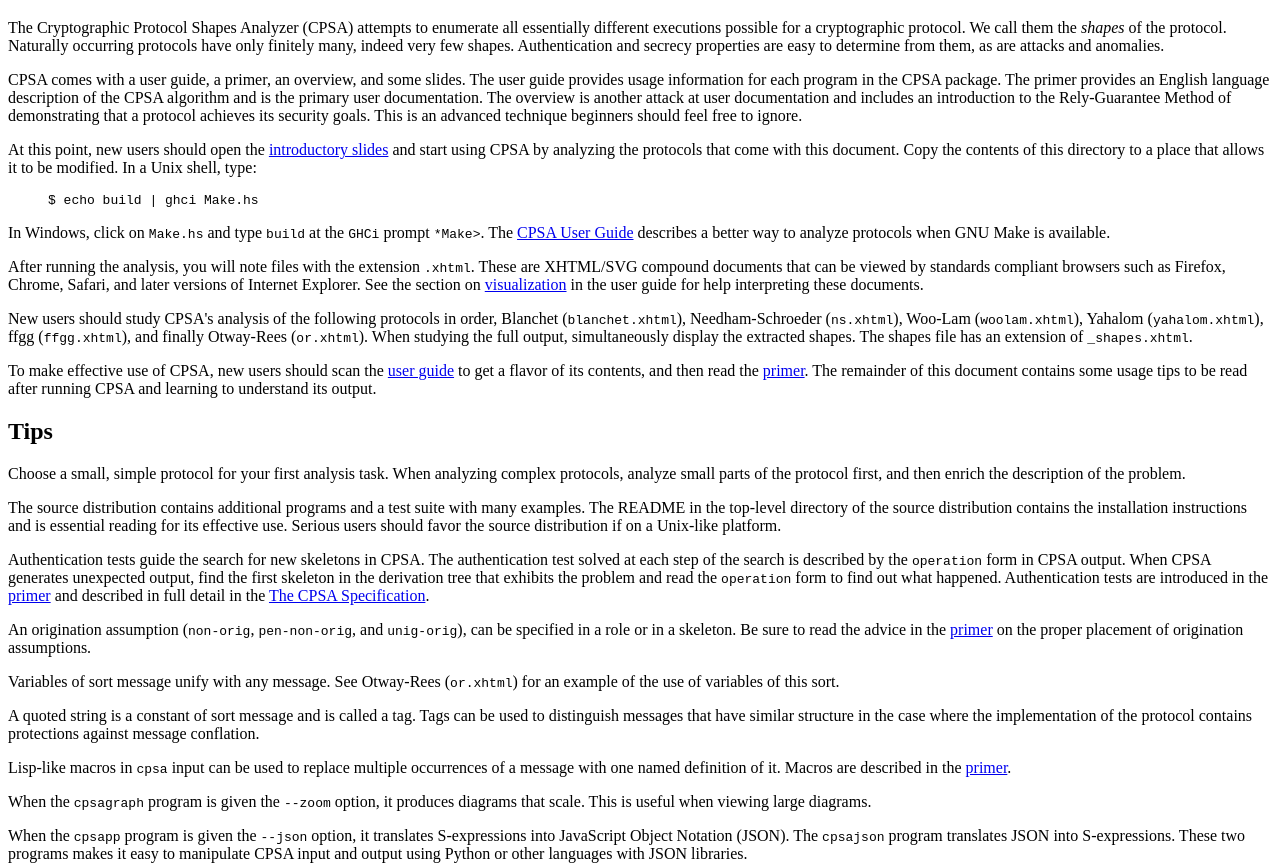
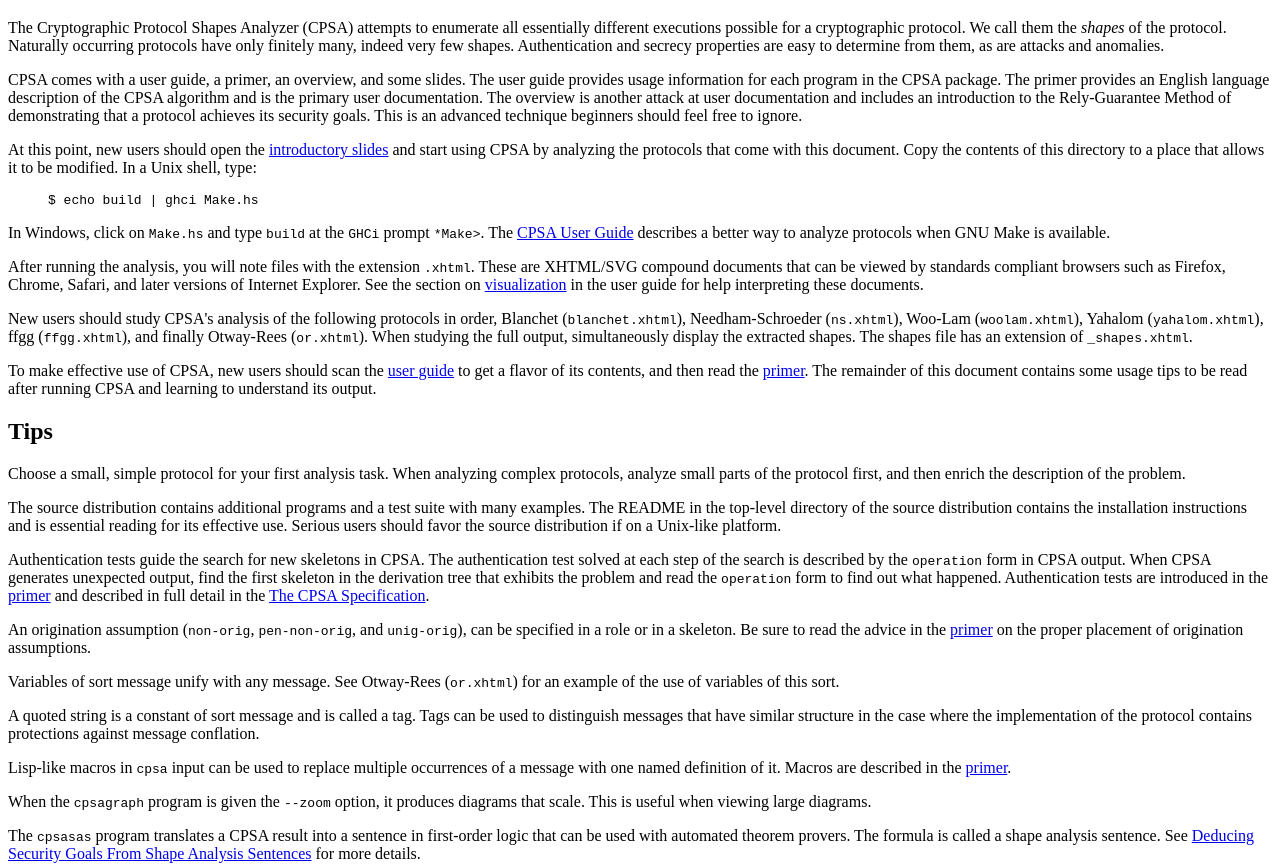
Before and after one commit to mitre/cpsa, a plain HTML site: page doc/index.html in a window 1280 px wide. Shown: the part 87-952 px from the top of the page. Drawn offline with Linux system fonts and the light colour scheme.

Commit message:
ready for tagging

```diff
--- a/doc/index.html
+++ b/doc/index.html
@@ -114,6 +114,12 @@
   option, it produces diagrams that scale.  This is useful when
   viewing large diagrams.</p>
 
+<p>The <code>cpsasas</code> program translates a CPSA result into a
+  sentence in first-order logic that can be used with automated
+  theorem provers.  The formula is called a shape analysis sentence.
+  See <a href="http://arxiv.org/abs/1204.0480">Deducing Security Goals
+  From Shape Analysis Sentences</a> for more details.</p>
+
 <p>When the <code>cpsapp</code> program is given
   the <code>--json</code> option, it translates S-expressions into
   JavaScript Object Notation (JSON).  The <code>cpsajson</code>
```
